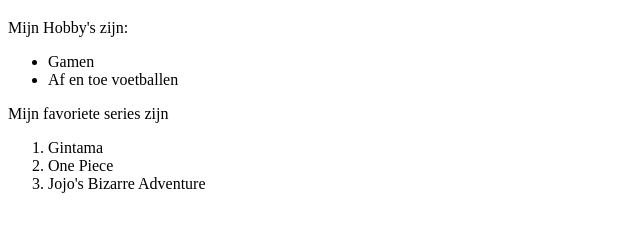
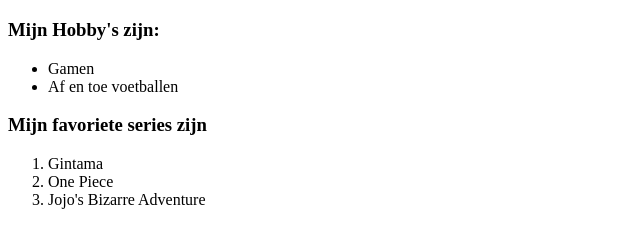
Before and after one commit to YasarBici/Wie-ben-ik-1f27d946, a plain HTML site: page Index.html in a window 1280 px wide. Shown: the part 61-308 px from the top of the page, without its empty margins (0-640 px from the left). Drawn offline with Linux system fonts and the light colour scheme.

Commit message:
Update Index.html

```diff
--- a/Index.html
+++ b/Index.html
@@ -6,13 +6,13 @@
 		 <body>
 		 	<h1>Yasar Bici</h1>
 		 </body>
-		 <p>Mijn Hobby's zijn:</p>
+		 <h3>Mijn Hobby's zijn:</h3>
 		 <ul>
 		 	<li>Gamen</li>
 		 	<li>Af en toe voetballen</li>
 		 </ul>
 
-		 <p>Mijn favoriete series zijn</p>
+		 <h3>Mijn favoriete series zijn</h3>
 		 <ol>
 		 	<li>Gintama</li>
 		 	<li>One Piece</li>
```
